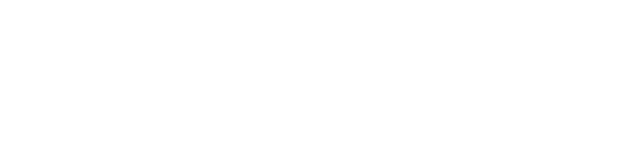
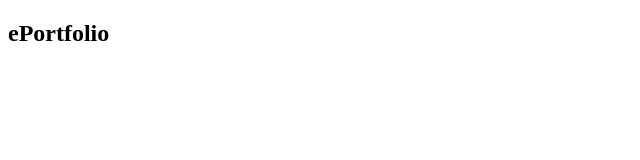
Before and after one commit to firebebane/ePortfolio, a plain HTML site: page index.html in a window 1280 px wide. Shown: the whole page, without its empty margins (0-640 px from the left). Drawn offline with Linux system fonts and the light colour scheme.

Commit message:
Update index.html

```diff
--- a/index.html
+++ b/index.html
@@ -9,7 +9,7 @@
 </head>
 
 <body>
-
+    <h2> ePortfolio</h2>
 </body>
 
 </html>
```
